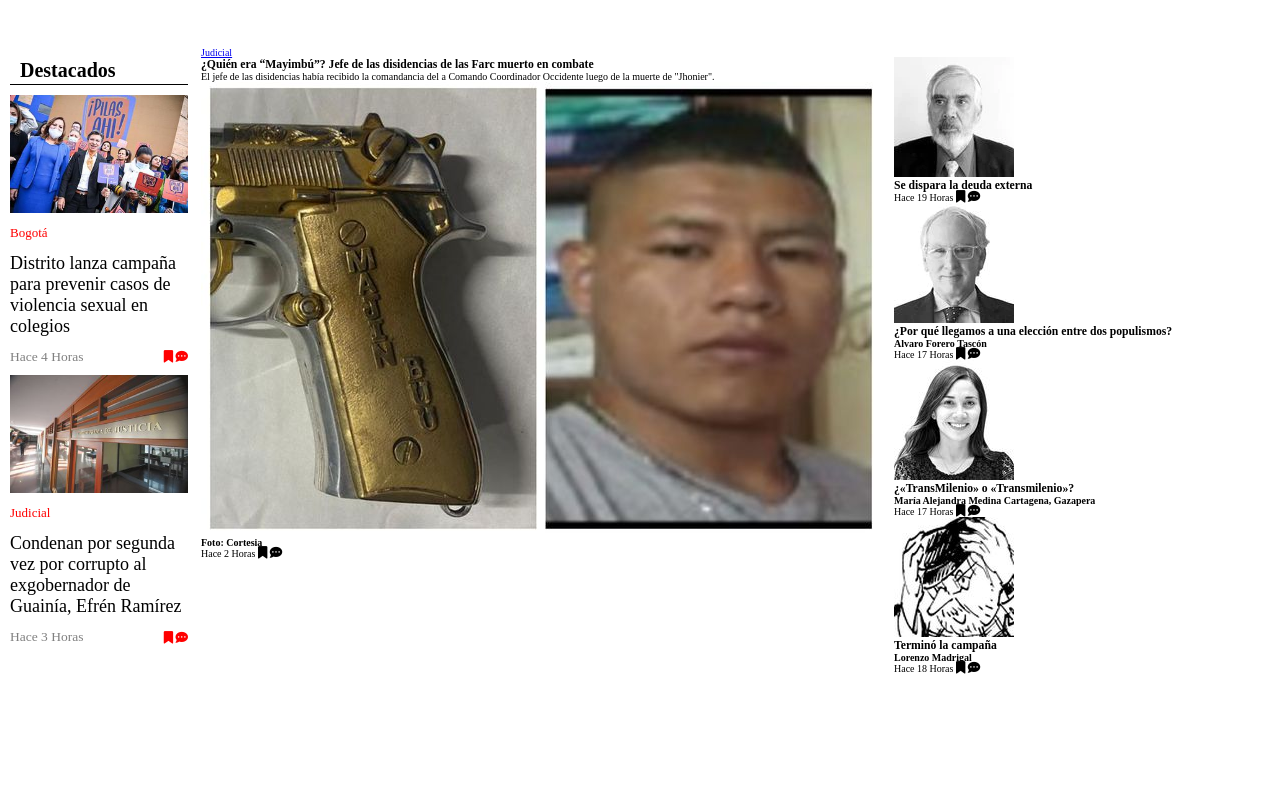
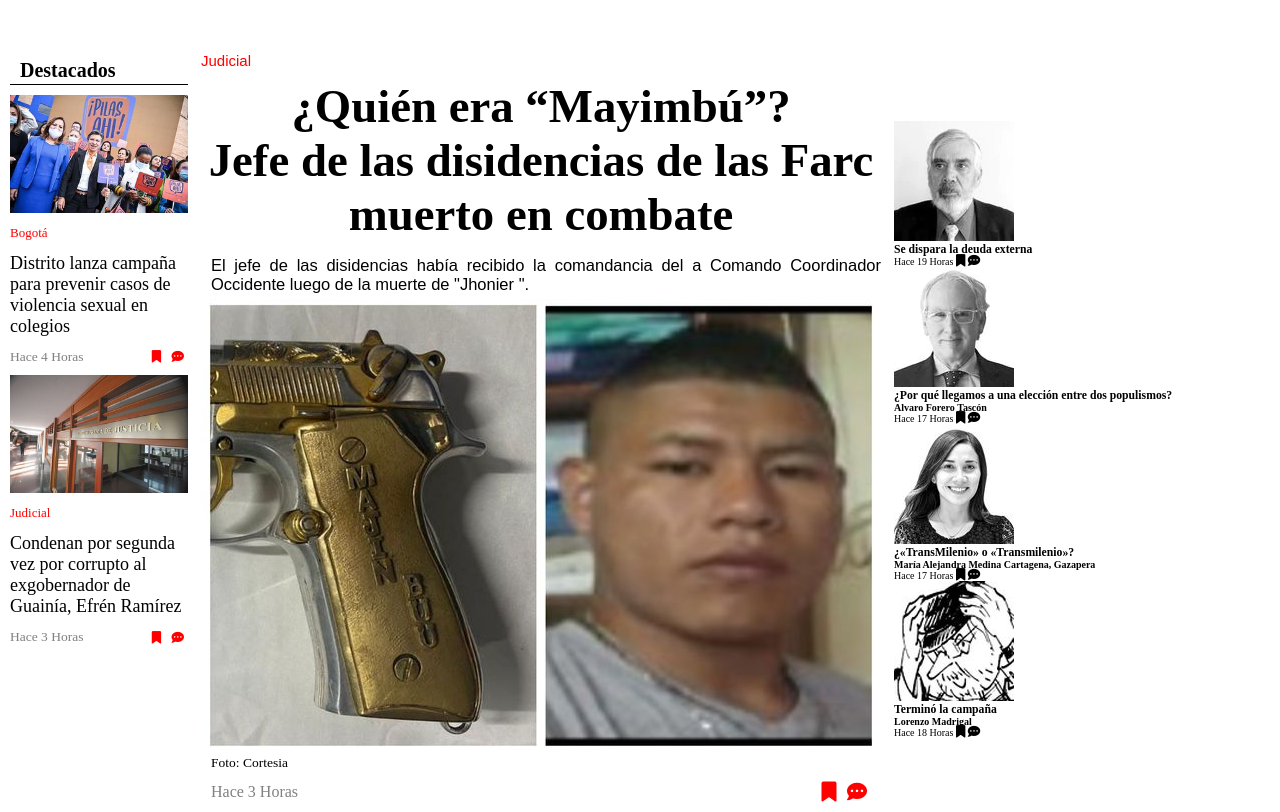
Before and after one commit to luisHsendoya/clon-espectador, a website: page index.html in a window 1280 px wide. Shown: the part 84-896 px from the top of the page. Before the commit the page ends 800 px from the top, so only its background shows below. Drawn offline with Linux system fonts and the light colour scheme.

Commit message:
the card-container has finished

```diff
--- a/index.html
+++ b/index.html
@@ -83,33 +83,35 @@
         <section>
             <div class="card">
                 <div class="card-item">
-                    <a href="#">Judicial</a>
+                    <h3 href="#">Judicial</h3>
                 </div>
                 <div class="title-container">
-                    <h3>¿Quién era “Mayimbú”? Jefe de las disidencias de las Farc muerto en combate</h3>
+                    <h3>¿Quién era “Mayimbú”?</h3>
+                    <h3> Jefe de las disidencias de las Farc muerto en combate</h3>
                 </div>
                 <div class="subtitle-container">
-                    <p class="subtitle-container__primary">
-                        El jefe de las disidencias había recibido la comandancia del a Comando Coordinador Occidente luego de la muerte de "Jhonier".
+                    <p>
+                        El jefe de las disidencias había recibido la comandancia del a Comando Coordinador Occidente luego de la muerte de "Jhonier ".
 
                     </p>
                 </div>
-                <div class="container-img">
-                    <img src="./src/assets/img-section-main.jpg" alt="" class="container-img-article">
+                <div class="container-img ">
+                    <img src="./src/assets/img-section-main.jpg " alt=" " class="container-img-article ">
 
                 </div>
-                <div class="container-source">
-                    <p class="container-source__img">
-                        <strong>Foto: Cortesia</strong>
-
+                <div class="container-source ">
+                    <p>
+                        Foto: Cortesia
                     </p>
 
                 </div>
-                <div class="wraper-footer">
-                    <span>Hace 2 Horas</span>
-                    <i class="fa-solid fa-bookmark fa-lg"></i>
-                    <i class="fa-solid fa-comment-dots fa-lg"></i>
+                <div class="card-footer">
 
+                    <span>Hace 3 Horas</span>
+                    <div class="footer-icon">
+                        <i class="fa-solid fa-bookmark fa-2x"></i>
+                        <i class="fa-solid fa-comment-dots  fa-2x"></i>
+                    </div>
                 </div>
 
 
@@ -120,23 +122,23 @@
 
         </section>
 
-        <aside class="container-opinions">
+        <aside class="container-opinions ">
             <nav>
-                <div class="wrapper-opinions">
-                    <a href="" class="wrapper-opinions__columnists"></a>
-                    <a href="" class="wrapper-opinions__cartoonist"></a>
+                <div class="wrapper-opinions ">
+                    <a href=" " class="wrapper-opinions__columnists "></a>
+                    <a href=" " class="wrapper-opinions__cartoonist "></a>
                 </div>
             </nav>
             <article>
-                <div class="card-opinions">
-                    <img src="./src/assets/card-opinions-img1.webp" alt="" class="card-opinions__img">
-                    <div class="card-opinions__body">
-                        <h3 class="card-opinions__title">Se dispara la deuda externa</h3>
-                        <p class="card-opinions__author"><strong></strong></p>
-                        <div class="card-opinions__footer">
+                <div class="card-opinions ">
+                    <img src="./src/assets/card-opinions-img1.webp " alt=" " class="card-opinions__img ">
+                    <div class="card-opinions__body ">
+                        <h3 class="card-opinions__title ">Se dispara la deuda externa</h3>
+                        <p class="card-opinions__author "><strong></strong></p>
+                        <div class="card-opinions__footer ">
                             <span>Hace 19 Horas</span>
-                            <i class="fa-solid fa-bookmark fa-lg"></i>
-                            <i class="fa-solid fa-comment-dots fa-lg"></i>
+                            <i class="fa-solid fa-bookmark fa-lg "></i>
+                            <i class="fa-solid fa-comment-dots fa-lg "></i>
                         </div>
 
 
@@ -144,15 +146,15 @@
 
 
                 </div>
-                <div class="card-opinions">
-                    <img src="./src/assets/card-opinions-img2.webp" alt="" class="card-opinions__img">
-                    <div class="card-opinions__body">
-                        <h3 class="card-opinions__title">¿Por qué llegamos a una elección entre dos populismos?</h3>
-                        <p class="card-opinions__author"><strong>Alvaro Forero Tascón</strong></p>
-                        <div class="card-opinions__footer">
+                <div class="card-opinions ">
+                    <img src="./src/assets/card-opinions-img2.webp " alt=" " class="card-opinions__img ">
+                    <div class="card-opinions__body ">
+                        <h3 class="card-opinions__title ">¿Por qué llegamos a una elección entre dos populismos?</h3>
+                        <p class="card-opinions__author "><strong>Alvaro Forero Tascón</strong></p>
+                        <div class="card-opinions__footer ">
                             <span>Hace 17 Horas</span>
-                            <i class="fa-solid fa-bookmark fa-lg"></i>
-                            <i class="fa-solid fa-comment-dots fa-lg"></i>
+                            <i class="fa-solid fa-bookmark fa-lg "></i>
+                            <i class="fa-solid fa-comment-dots fa-lg "></i>
                         </div>
 
 
@@ -160,15 +162,15 @@
 
 
                 </div>
-                <div class="card-opinions">
-                    <img src="./src/assets/card-opinions-img3.jpg" alt="" class="card-opinions__img">
-                    <div class="card-opinions__body">
-                        <h3 class="card-opinions__title">¿«TransMilenio» o «Transmilenio»?</h3>
-                        <p class="card-opinions__author"><strong>María Alejandra Medina Cartagena, Gazapera</strong></p>
-                        <div class="card-opinions__footer">
+                <div class="card-opinions ">
+                    <img src="./src/assets/card-opinions-img3.jpg " alt=" " class="card-opinions__img ">
+                    <div class="card-opinions__body ">
+                        <h3 class="card-opinions__title ">¿«TransMilenio» o «Transmilenio»?</h3>
+                        <p class="card-opinions__author "><strong>María Alejandra Medina Cartagena, Gazapera</strong></p>
+                        <div class="card-opinions__footer ">
                             <span>Hace 17 Horas</span>
-                            <i class="fa-solid fa-bookmark fa-lg"></i>
-                            <i class="fa-solid fa-comment-dots fa-lg"></i>
+                            <i class="fa-solid fa-bookmark fa-lg "></i>
+                            <i class="fa-solid fa-comment-dots fa-lg "></i>
                         </div>
 
 
@@ -176,15 +178,15 @@
 
 
                 </div>
-                <div class="card-opinions">
-                    <img src="./src/assets/card-opinions-img4.jpg" alt="" class="card-opinions__img">
-                    <div class="card-opinions__body">
-                        <h3 class="card-opinions__title">Terminó la campaña</h3>
-                        <p class="card-opinions__author"><strong>Lorenzo Madrigal</strong></p>
-                        <div class="card-opinions__footer">
+                <div class="card-opinions ">
+                    <img src="./src/assets/card-opinions-img4.jpg " alt=" " class="card-opinions__img ">
+                    <div class="card-opinions__body ">
+                        <h3 class="card-opinions__title ">Terminó la campaña</h3>
+                        <p class="card-opinions__author "><strong>Lorenzo Madrigal</strong></p>
+                        <div class="card-opinions__footer ">
                             <span>Hace 18 Horas</span>
-                            <i class="fa-solid fa-bookmark fa-lg"></i>
-                            <i class="fa-solid fa-comment-dots fa-lg"></i>
+                            <i class="fa-solid fa-bookmark fa-lg "></i>
+                            <i class="fa-solid fa-comment-dots fa-lg "></i>
                         </div>
 
 
--- a/src/scss/_container-fluid.scss
+++ b/src/scss/_container-fluid.scss
@@ -59,18 +59,51 @@ $padding:1rem 1rem;
                     }
                     .footer-icon {
                         color: red;
+                        i {
+                            padding: 0 0.4rem;
+                        }
                     }
                 }
             }
         }
     }
-    .section {
-        .card {
-            grid-area: main;
-            .card-item {
-                background-color: red;
-                a {
-                    @include text(1.3rem, red, 300, left, none);
+    .card {
+        grid-area: main;
+        .card-item {
+            h3 {
+                @include text(1.5rem, red, 400, left, none);
+                padding: 0.5rem 0rem;
+                font-family: Arial, Helvetica, sans-serif;
+            }
+        }
+        .title-container {
+            @include text(4em, black, 400, center, none);
+            padding: 0.5rem 0rem 1rem 0rem;
+        }
+        .subtitle-container {
+            p {
+                @include text(1.65rem, black, light, justify, none);
+                padding: 0.5rem 0rem 0.5rem 1rem;
+                font-family: Arial, Helvetica, sans-serif;
+            }
+        }
+        .container-source {
+            p {
+                @include text(1.35rem, black, 500, left, none);
+                padding: 0.1rem 1rem 1rem 1rem;
+            }
+        }
+        .card-footer {
+            @include flex-box(flex, space-between, center);
+            span {
+                @include text(1.6rem, gray, 200, left, none);
+                padding: 0.1rem 1rem 1rem 1rem;
+            }
+            .footer-icon {
+                color: red;
+                padding: 0.1rem 1rem 1rem 0;
+                i {
+                    padding: 0 0.4rem;
                 }
             }
         }
```
Also changed, not shown: src/css/style.css.
